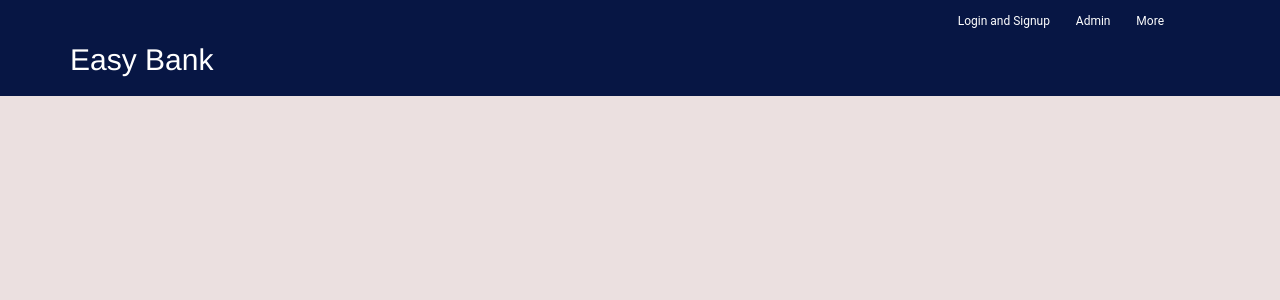
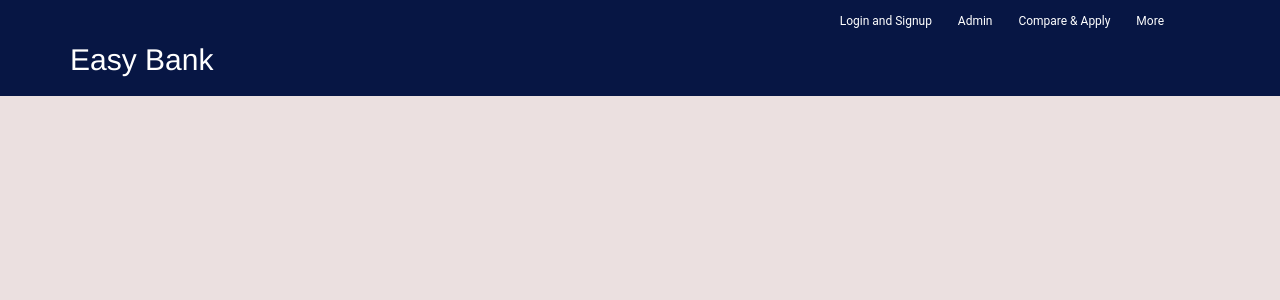
Before and after one commit to Arshad360/Easy-Bank, a Django app: page / in a window 1280 px wide. Shown: the top 300 px of the page. Run offline with Django 3.2, Linux system fonts and the light colour scheme; some libraries are stand-ins or nearby versions.

Commit message:
Update navbar.html

```diff
--- a/Code/Easy_bank/Templates/Easy_bank_app/navbar.html
+++ b/Code/Easy_bank/Templates/Easy_bank_app/navbar.html
@@ -169,6 +169,7 @@ r-links {
               </li>
 
                 <li class="upper-links"><a class="links" href="/adminclick">Admin</a></li>
+                <li class="upper-links"><a class="links" href="/compareandapply">Compare & Apply</a></li>
                 <li class="upper-links dropdown"><a class="links" href="">More</a>
                     <ul class="dropdown-menu">
                       <li class="profile-li"><a class="profile-links" href="/send-feedback">Send Feedback</a></li>
```
